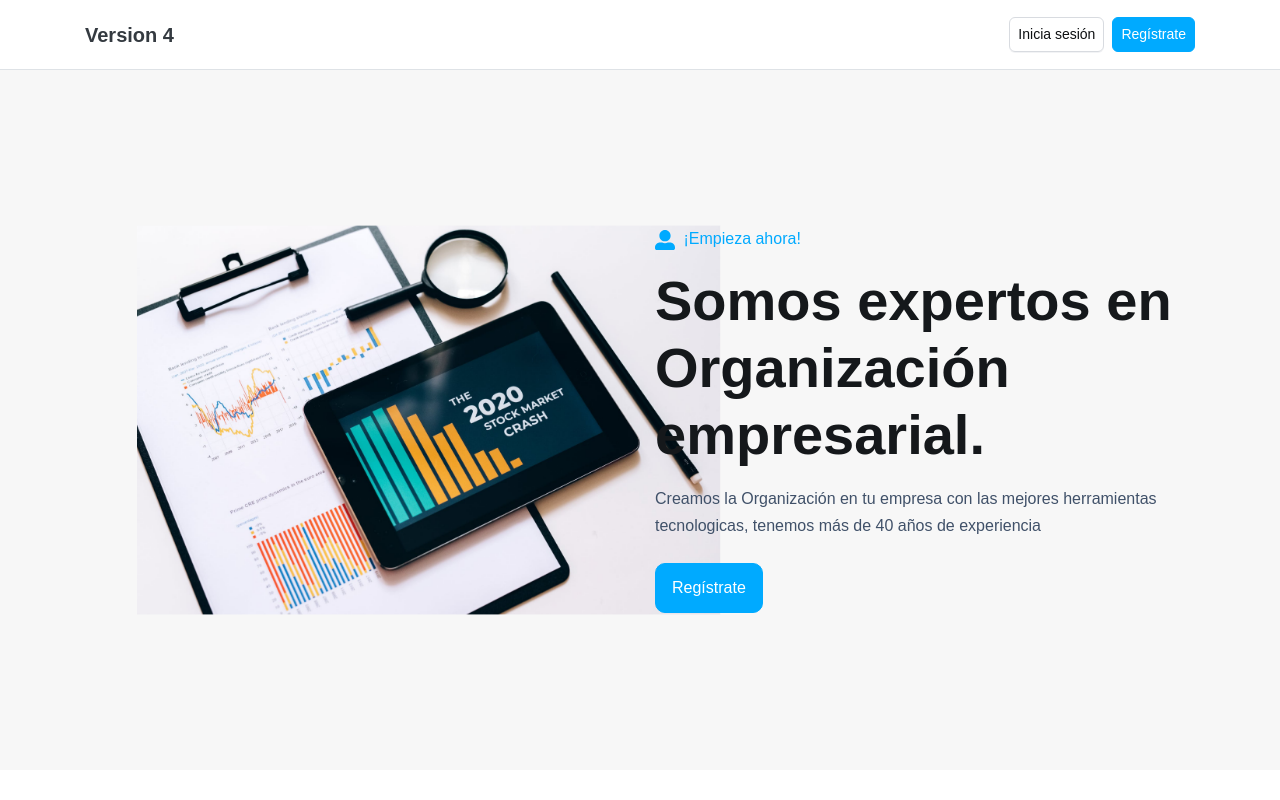
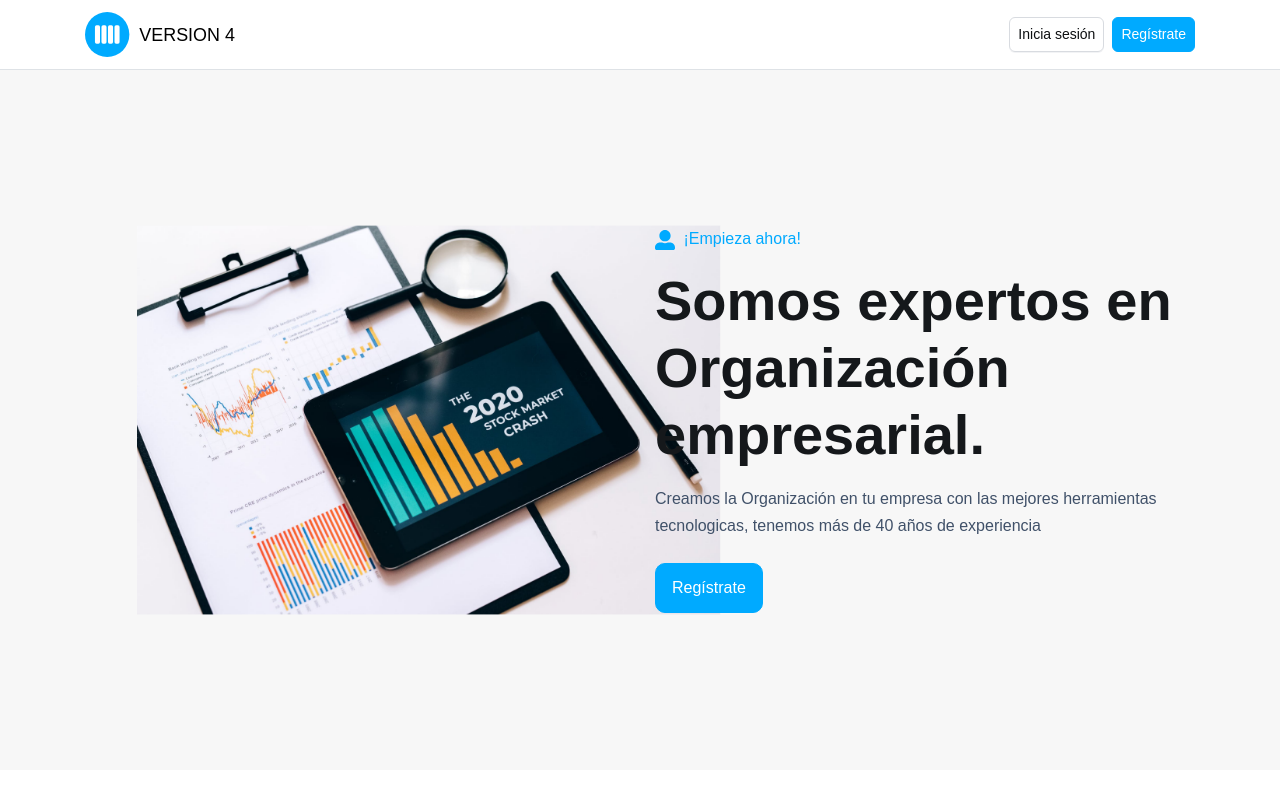
Before and after one commit to CristianPalaciosBeltran/version4-front, a React (Create React App) app: page / in a window 1280 px wide. Shown: the top 800 px of the page. Built offline with nearby package versions, Linux system fonts and the light colour scheme; what webfontloader would draw is missing.

Commit message:
Se implemento logo

```diff
--- a/src/config-components/Logos.js
+++ b/src/config-components/Logos.js
@@ -1,9 +1,17 @@
 //imports de react.
 import React from 'react'
 import {Link} from 'react-router-dom'
+import {SvgLogo} from '../img'
 
 export const LogoNavbar = ({href = '/', className=''}) => {
     return (
         <h6 className={`font-weight-bold ${className}`}> <Link to='/' className="text-dark">Version 4</Link> </h6>
     )
 }
+
+
+export const Logo = ({href = '/', className=''}) => {
+    return (
+        <SvgLogo />
+    )
+}
--- a/src/config-components/Navbars.js
+++ b/src/config-components/Navbars.js
@@ -15,6 +15,7 @@ import {
   DropdownMenu
 } from 'reactstrap';
 
+import {Logo} from './Logos'
 // Imports de components-api.
 import {signOff} from '../components-api/ConfigApi'
 // FontAwesome Icons
@@ -26,7 +27,8 @@ export const Navbars = () => {
   return (
       <Navbar expand="md" className="fixed-top bg-white border-bottom">
         <Container>
-        <NavbarBrand href="/" className="text-dark font-weight-bold">Version 4</NavbarBrand>
+        {/* <NavbarBrand href="/" className="text-dark font-weight-bold">Version 4</NavbarBrand> */}
+        <Logo />
         <NavbarToggler onClick={toggle}><FaIcons.FaBars className="lead" /></NavbarToggler>
         <Collapse isOpen={isOpen} navbar>
           <Nav className="ml-auto" navbar>
--- a/src/img/index.js
+++ b/src/img/index.js
@@ -2,11 +2,12 @@ import React from 'react'
 import Cristian from './cristian.jpg';
 import Jesus from './Jesus.jpg';
 import ProductDefault from './product.jpg'
+import Logo from './version-4-logo.svg'
 
 
-const Img = ({src='', alt='', className=''}) => {
+const Img = ({src='', width='', alt='', className=''}) => {
     return (
-        <img src={src} alt={alt} className={className}/>
+        <img src={src} width={width} alt={alt} className={className}/>
     )
 }
 
@@ -18,6 +19,10 @@ export const ImgJesus = ({className}) =>(
     <Img src={Jesus} alt='jesus photo' className={className}/>
 )
 
+export const SvgLogo = ({className}) =>(
+    <Img src={Logo} width={150} alt='logo version 4' className={className}/>
+)
+
 export const ImgProduct = ({uri = '', className}) =>(
     <Img src={uri ? uri : ProductDefault} alt='default product' className={className}/>
 )
```
Also changed, not shown: src/img/version-4-logo.svg (added).
